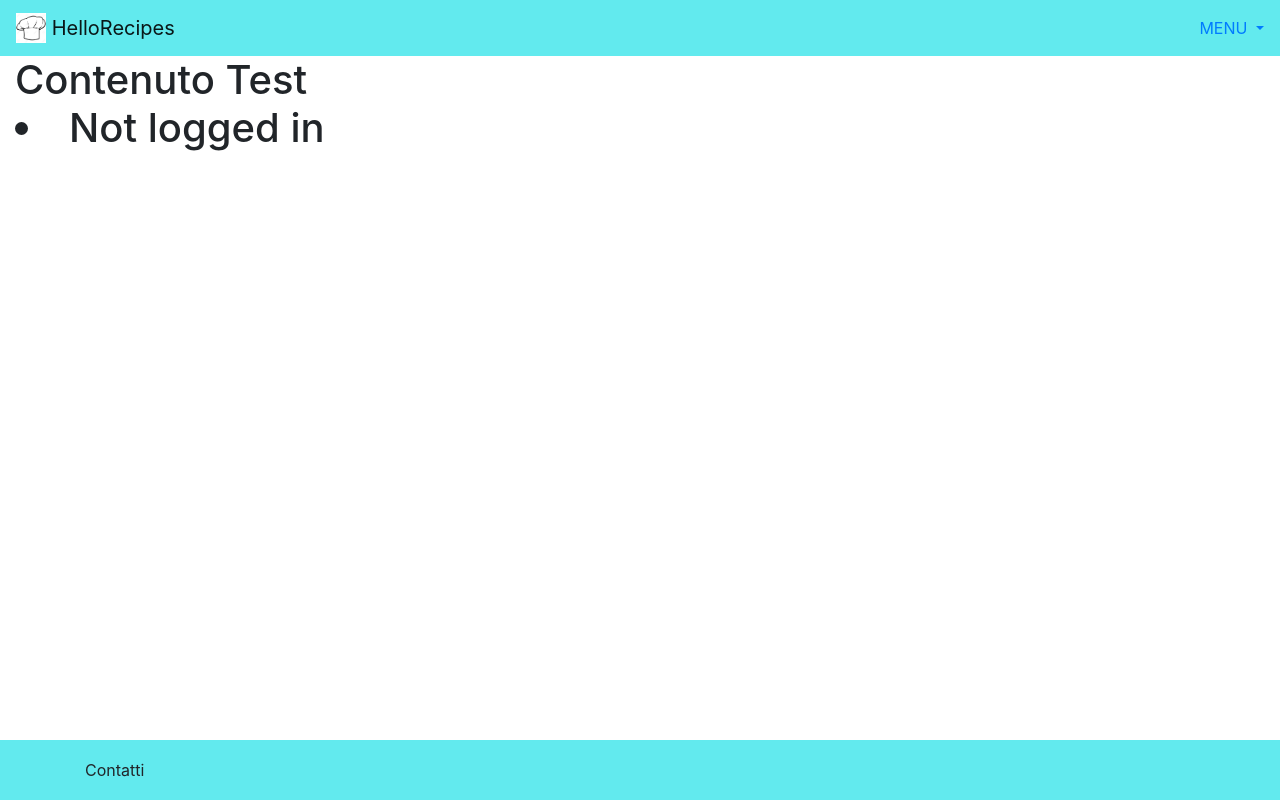
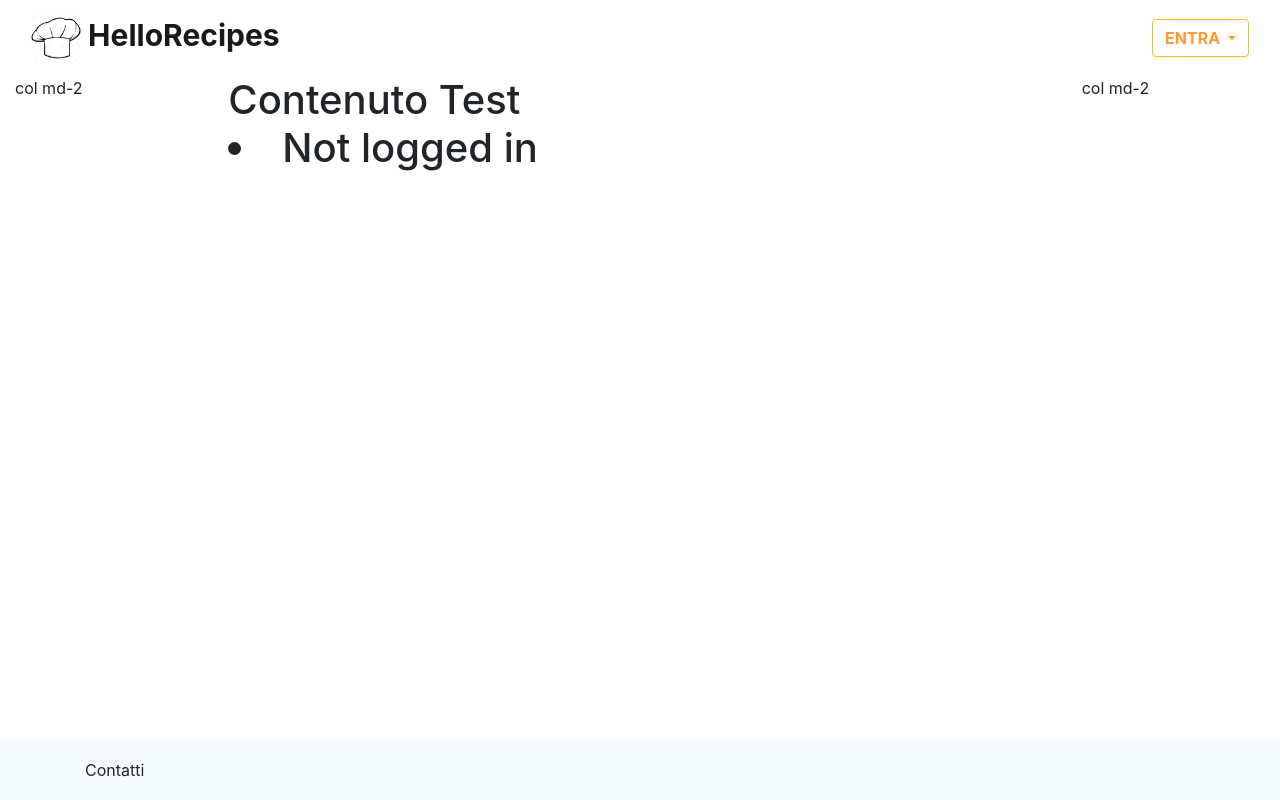
Before and after one commit to andrewp88/MyRecipe_Website, a Django app: template templates/test.html in a window 1280 px wide. Run offline with Django 3.2, Linux system fonts and the light colour scheme; the template is opened without the code that fills it, so the values that code supplies are empty; some libraries are stand-ins or nearby versions.

Commit message:
base.html modifiche struttura/grafica in base a come si sveglia andriy (great!)

```diff
--- a/envHome/urls.py
+++ b/envHome/urls.py
@@ -24,6 +24,6 @@ urlpatterns = [
     path('',include('users.urls')),
     path('', include('pages.urls')),
     path('home/', include('pages.urls')),
-    path('recipe/',include('recipe.urls')),
+    path('',include('recipe.urls')),
     path('admin/', admin.site.urls),
 ]
--- a/recipe/urls.py
+++ b/recipe/urls.py
@@ -2,5 +2,8 @@ from django.urls import path
 from . import views
 
 urlpatterns = [
-    path('',views.new_recipe_view,name='new_recipe_view')
+    path('newrecipe/',views.new_recipe_view,name='newrecipe'),
+    path('myrecipe/',views.my_recipe_view,name='myrecipe'),
+    path('savedrecipe/',views.saved_recipe_view,name='savedrecipe'),
+
 ]
--- a/static/style.css
+++ b/static/style.css
@@ -5,9 +5,32 @@
     width: 100%;
     height: 60px;
     line-height: 60px;
-    background-color: #62eaee;
+    background-color: #f4fcff;
 }
 
 body{
     margin-bottom: 80px;
 }
+
+.dropdown-content {
+    right: 0;
+}
+
+#dropdownMenuLink{
+    background: #FFFFFF;
+    color: #f93;
+    font-weight: bold;
+}
+
+.navbar-title{
+    font-weight: bold;
+    font-size: 1.5em;
+}
+
+.navbar-brand{
+    width:auto;
+}
+
+.navbar-header{
+    width:auto;
+}
--- a/templates/base.html
+++ b/templates/base.html
@@ -15,12 +15,14 @@
 
 <body>
 
-	{% include 'navbar.html' %}
 
 
 	<div class="container-fluid">
-		<div class="row">
-			<div class="col-md-12">
+        {% include 'navbar.html' %}
+
+        <div class="row">
+            <div class="col-md-2">col md-2</div>
+			<div class="col-md-8">
 					{% if messages %}
                     {%for message in messages  %}
                         <div class="alert alert-{{ message.tags }}">
@@ -30,11 +32,10 @@
 
                 {%  endif %}
                 {% block content %}content block error{% endblock %}
+			</div>
+            <div class="col-md-2">col md-2</div>
 
-
-
-			</div>
-		</div>
+        </div>
 
 
 
--- a/templates/navbar.html
+++ b/templates/navbar.html
@@ -1,28 +1,29 @@
-<!DOCTYPE html>
-<html lang="en">
-<head>
-    <meta charset="UTF-8">
 
-</head>
-<body>
-    <nav class="navbar navbar-inverse navbar-light" style="background-color:  #62eaee;" bg-light d-xs-block >
+    <nav class="navbar navbar-light" bg-light d-xs-block >
         <div class="navbar-header">
-            <a class="navbar-brand" href="\home" style="">
-                <img src="../static/imgs/57291456-chef-hat-icon.jpg" width="30" height="30" class="d-inline-block align-top" alt="">
+            <a class="navbar-brand" href="\home" >
+                <span class="navbar-title">
+                    <img src="../static/imgs/57291456-chef-hat-icon.jpg" width="50" height="50"  alt="">
                     HelloRecipes
+                </span>
+
             </a>
         </div>
         <div class="nav navbar-right">
 
             <ul class="nav navbar-right">
                 <li class="nav-item dropdown">
-                    <a class=" dropdown-toggle" href="#" id="navbardrop" data-toggle="dropdown">
-                        MENU
+                    <a class="btn btn-warning dropdown-toggle" href="#" role="button" id="dropdownMenuLink" data-toggle="dropdown" aria-haspopup="true" aria-expanded="false">
+                        ENTRA
                     </a>
-                    <div class="dropdown-menu">
+
+                    <div class="dropdown-menu dropdown-menu-right">
 
                         {% if request.user.is_authenticated %}
                             <a class="dropdown-item" href="\account">Account</a>
+                            <a class="dropdown-item" href="\myrecipe">My Recipes</a>
+                            <a class="dropdown-item" href="\savedrecipe">Saved Recipes</a>
+                            <div class="dropdown-divider"></div>
                             <a class="dropdown-item" href="\logout">Logout</a>
 
                         {% else %}
@@ -38,5 +39,3 @@
 
         </div>
     </nav>
-</body>
-</html>
--- a/users/templates/users/account.html
+++ b/users/templates/users/account.html
@@ -30,8 +30,6 @@
     <dt class="col-sm-3 text-truncate">Email:</dt>
     <dd class="col-sm-9">{{user.email}}</dd>
 
-    <dt class="col-sm-3 text-truncate">Password:</dt>
-    <dd class="col-sm-9">{{user.password}}</dd>
 
 
 </dl>
--- a/users/views.py
+++ b/users/views.py
@@ -67,6 +67,4 @@ def user_account_view(request):
 def user_logout_view(request):
     logout(request)
 
-    print("the user has been logged out")
-
     return redirect('/home')
```
Also changed, not shown: recipe/templates/recipe/myRecipe.html (added, +13 -0 lines), recipe/templates/recipe/savedRecipe.html (added, +10 -0 lines), recipe/views.py (+7 -0 lines), templates/startMenu.html (deleted, +0 -28 lines), 1 other file. Lines whose indentation alone changed are shown as unchanged.
